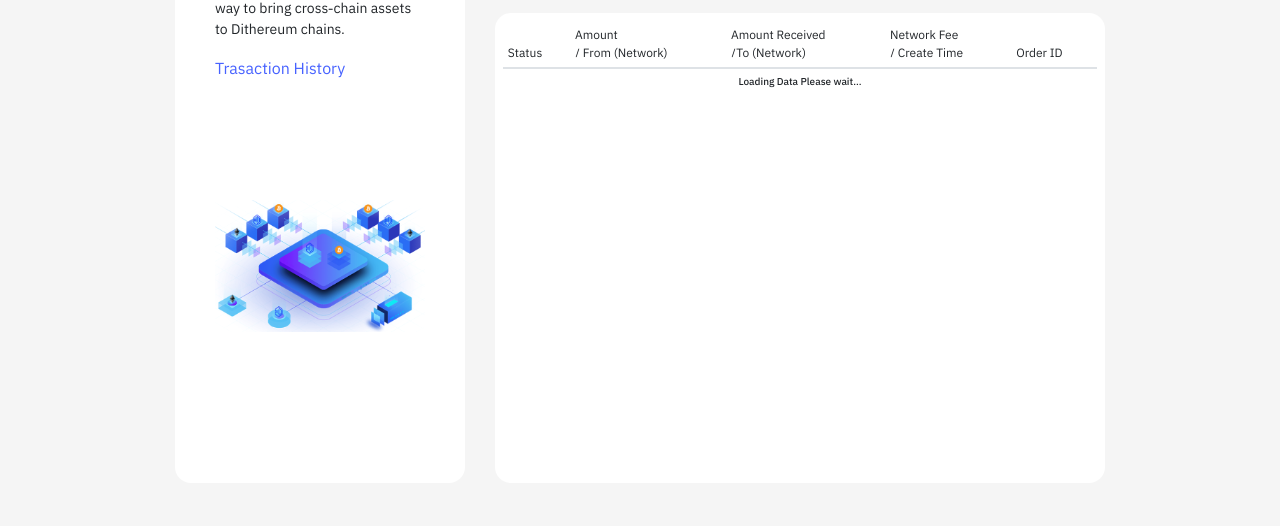
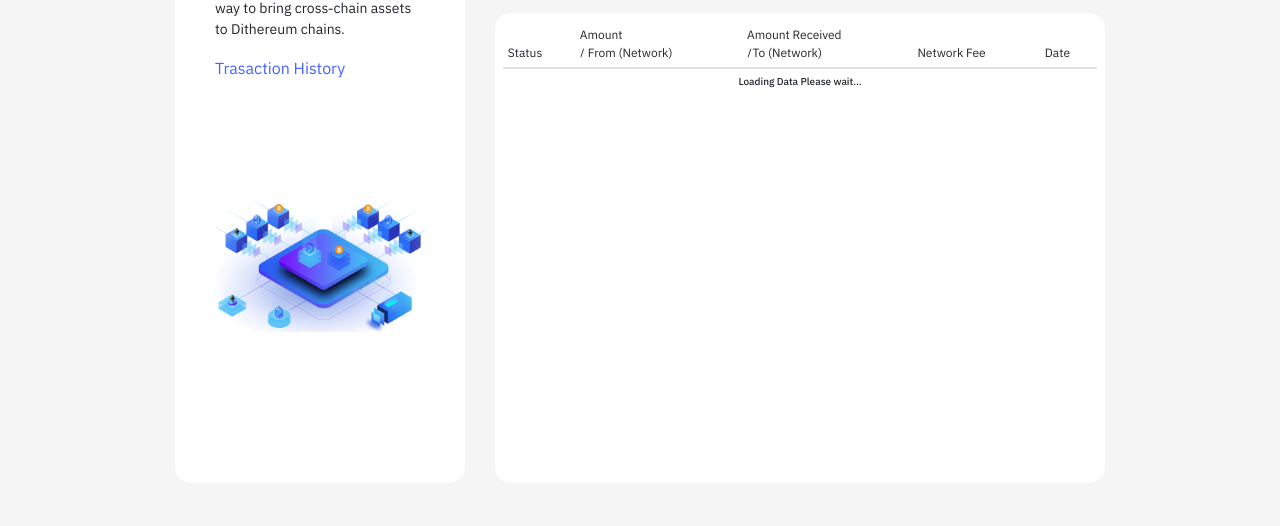
Before and after one commit to Dithereum/Bridge, a plain HTML site: page history.html in a window 1280 px wide. Shown: the part 220-746 px from the top of the page. Drawn offline with Linux system fonts and the light colour scheme; a script that the page names is missing.

Commit message:
Update history.html

```diff
--- a/history.html
+++ b/history.html
@@ -75,8 +75,8 @@
                                     <th scope="col">Status</th>
                                     <th scope="col">Amount <br>/ From  (Network)</th>
                                     <th scope="col">Amount Received<br> /To (Network)</th>
-                                    <th scope="col">Network Fee <br>/ Create Time</th>
-                                    <th scope="col">Order ID</th>
+                                    <th scope="col">Network Fee</th>
+                                    <th scope="col">Date</th>
                                   </tr>
                                 </thead>
                                  <tbody id="historyTable" class="text-center"><tr><td colspan="5">Loading Data Please wait...</td></tr>
```
